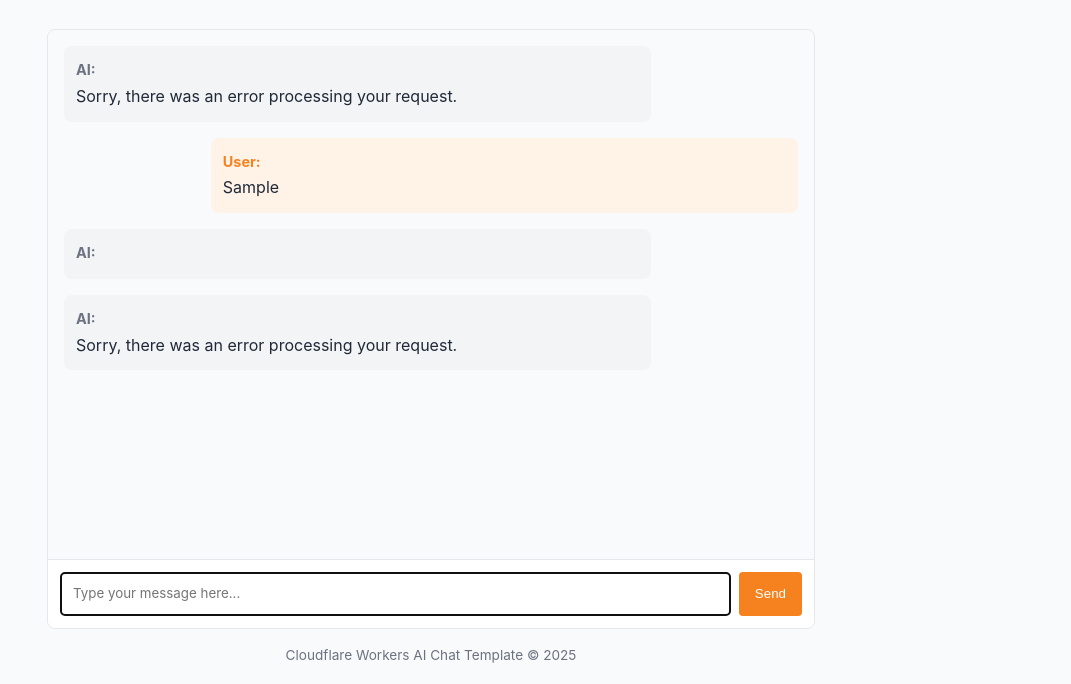
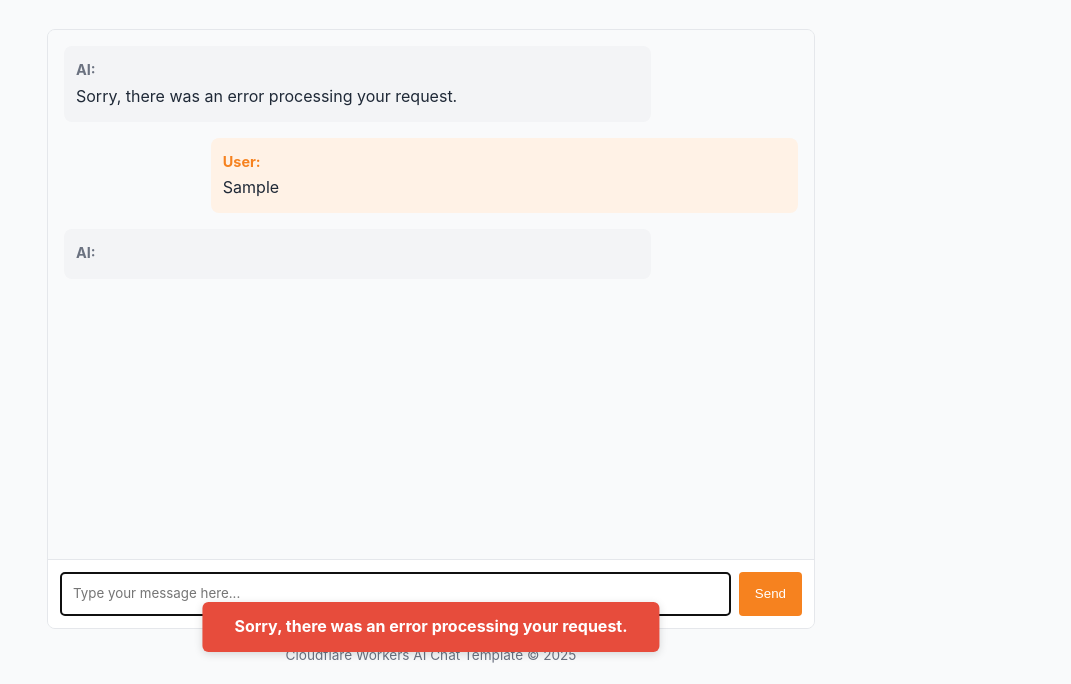
Before and after one commit to anomixer/llm-chat-app-template, a website: page public/index.html in a window 1280 px wide. Both pictures are taken after typing "Sample" into the empty fields and a click on the button "Send". Shown: the part 116-800 px from the top of the page, without its empty margins (209-1280 px from the left). Drawn offline with nearby package versions, Linux system fonts and the light colour scheme; no server answers.

Commit message:
fixed AI initial dialog error msg

```diff
--- a/public/chat.js
+++ b/public/chat.js
@@ -122,10 +122,7 @@ async function sendMessage() {
     chatHistory.push({ role: "assistant", content: responseText });
   } catch (error) {
     console.error("Error:", error);
-    addMessageToChat(
-      "assistant",
-      I18N['error'][getLang()],
-    );
+    showErrorToast(I18N['error'][getLang()]);
   } finally {
     // Hide typing indicator
     typingIndicator.classList.remove("visible");
@@ -369,3 +366,16 @@ document.getElementById('user-input').placeholder = I18N['user-input'][getLang()
 
 // 初始化時只呼叫 renderWelcome 一次
 if (!chatMessages.querySelector('.assistant-message[data-welcome]')) renderWelcome();
+
+// ===== 錯誤提示條 =====
+function showErrorToast(msg) {
+  const toast = document.getElementById('error-toast');
+  toast.textContent = msg;
+  toast.style.display = 'block';
+  toast.style.opacity = '1';
+  clearTimeout(showErrorToast._timer);
+  showErrorToast._timer = setTimeout(() => {
+    toast.style.opacity = '0';
+    setTimeout(() => { toast.style.display = 'none'; }, 300);
+  }, 3000);
+}
--- a/public/index.html
+++ b/public/index.html
@@ -163,6 +163,21 @@
       .msg-content {
         /* markdown 內容區塊 */
       }
+      #error-toast {
+        position: fixed;
+        left: 50%;
+        bottom: 2rem;
+        transform: translateX(-50%);
+        background: #e74c3c;
+        color: #fff;
+        padding: 0.75em 2em;
+        border-radius: 6px;
+        font-weight: bold;
+        font-size: 1em;
+        z-index: 9999;
+        box-shadow: 0 2px 8px rgba(0,0,0,0.15);
+        transition: opacity 0.3s;
+      }
     </style>
   </head>
   <body id="body">
@@ -196,6 +211,7 @@
     <footer>
       <p id="footer-text">Cloudflare Workers AI Chat Template &copy; 2025</p>
     </footer>
+    <div id="error-toast" style="display:none;"></div>
 
     <!-- Chat app script -->
     <script src="https://cdn.jsdelivr.net/npm/marked/marked.min.js"></script>
```
